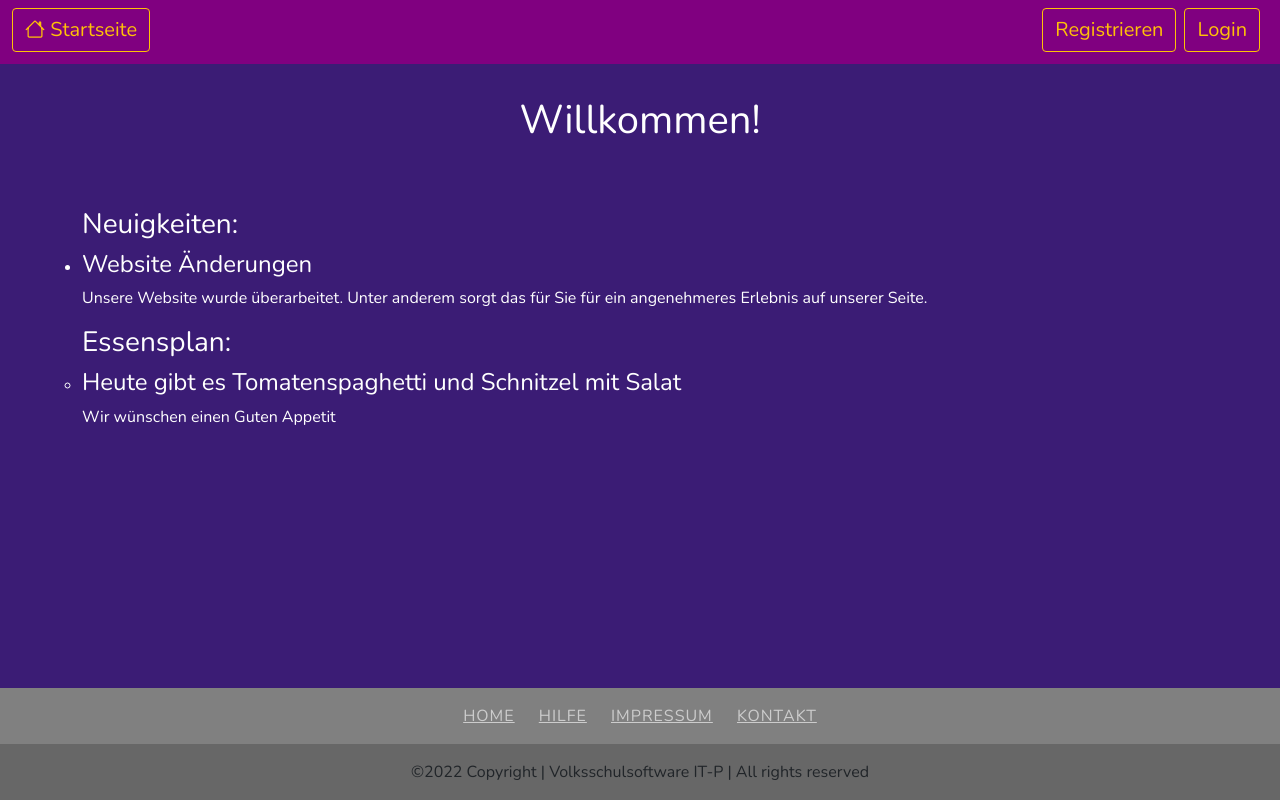
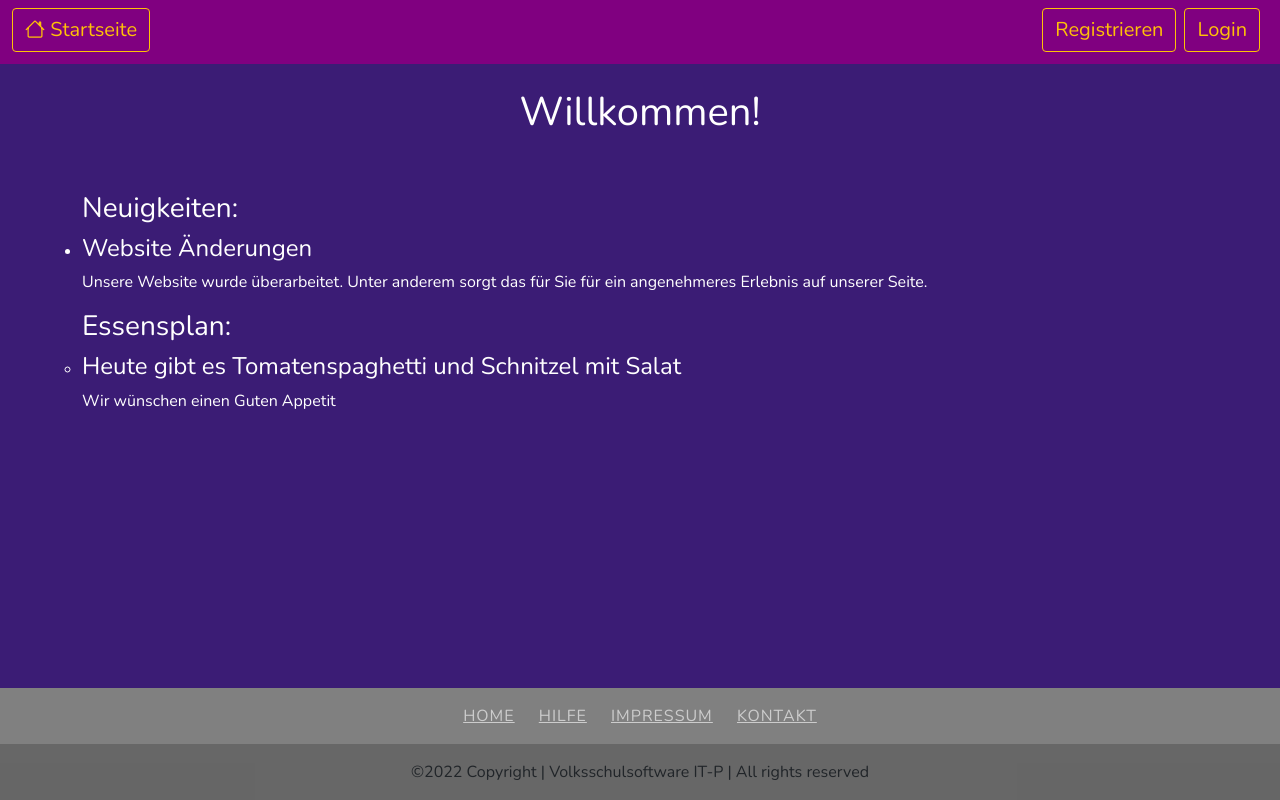
Before and after one commit to Oscavian/ss22-itp-g02, a PHP site: page / in a window 1280 px wide. Run offline with PHP 8.4, Linux system fonts and the light colour scheme.

Commit message:
changed navbar and footer css changed styling for common spacing from navbar and footer fixed bug with "enter" eventlistener for login

```diff
--- a/client/assets/css/style.css
+++ b/client/assets/css/index.css
@@ -1,25 +1,20 @@
 /* buttoncolor #ffbb33 */
 @import url('https://fonts.googleapis.com/css2?family=Nunito');
 
-#navcolor {
+#navbar {
     background-color: purple;
+    margin-bottom: 1.5rem;
 }
 
-#main-body {
+body{
     background-color: #3B1C75;
     font-family: Nunito, sans-serif;
 }
 
-#main-div {
-    margin-top: 6rem;
-    padding-bottom: 100px;
-    color: white;
-}
-
-#main-body h1 {
+body h1 {
     font-weight: 500;
     text-align: center;
-    padding-bottom: 2rem;
+    padding-bottom: 1.5rem;
 }
 
 #footer {
@@ -46,6 +41,21 @@
     text-decoration: none;
 }
 
+#indexFlexWrapper {
+    display: flex;
+    min-height: 100vh;
+    flex-direction: column;
+    justify-content: flex-start;
+}
+
+#indexContent {
+    padding-bottom: 1.5rem;
+}
+
+#indexFooter {
+    margin-top: auto;
+}
+
 /* groups css */
 
 tbody tr:hover {
--- a/client/html-includes/navbar.html
+++ b/client/html-includes/navbar.html
@@ -2,7 +2,7 @@
 
 <login-modal></login-modal>
 
-<nav id="navcolor" class="navbar navbarbottom navbar-dark fixed-top navbar-expand-lg">
+<nav id="navbar" class="navbar navbarbottom navbar-dark navbar-expand-lg">
     <div class="container-fluid mb-auto">
         <button class="navbar-toggler" type="button" data-bs-toggle="collapse" data-bs-target="#navbarSupportedContent"
                 aria-controls="navbarSupportedContent" aria-expanded="false" aria-label="Toggle navigation">
--- a/client/js/login.js
+++ b/client/js/login.js
@@ -94,7 +94,7 @@ function emptyLoginErrors(){
 
 //------Enables enter key to submit login-------
 
-$('#loginModal').on('show.bs.modal', function () {
+$('#loginModal').on('shown.bs.modal', function () {
     document.addEventListener("keydown", enterKey);
 })
 
--- a/client/js/main.js
+++ b/client/js/main.js
@@ -1,6 +1,6 @@
 //load navbar and footer
-$("navbar").load("client/html-includes/navbar.html");
-$("footer").load("client/html-includes/footer.html");
+$("#indexNavbar").load("client/html-includes/navbar.html");
+$("#indexFooter").load("client/html-includes/footer.html");
 
 //Maybe load different page when user is allready logged in?
 loadPageWithAnimation("client/pages/basic/home.html");
@@ -66,11 +66,9 @@ function loadPage(title, path){
 }
 
 function loadPageWithAnimation(path){
-    $("footer").fadeOut("fast");
-    $("#main-div").fadeOut("fast", function(){
-        $("#main-div").load(path, function(){
-            $("#main-div").fadeIn("fast");
-            $("footer").fadeIn("fast");
+    $("#indexContent").fadeOut("fast", function(){
+        $("#indexContent").load(path, function(){
+            $("#indexContent").fadeIn("fast");
         })
     });
 }
--- a/client/pages/chat/chat-idee.html
+++ b/client/pages/chat/chat-idee.html
@@ -41,7 +41,7 @@
     </nav>
 </header>
 <body>
-    <div id="main-body" class="container text-white">
+    <div id="chat-main-body" class="container text-white">
         </br></br><br><br>
         <h1 class="text-center">Willkommen im Chat!</h1></br>
 
--- a/client/pages/chat/chat.html
+++ b/client/pages/chat/chat.html
@@ -40,7 +40,7 @@
     </nav>
 </header>
 <body>
-    <div id="main-body" class="container text-white">
+    <div id="chat-main-body" class="container text-white">
         </br></br><br><br>
         <h1 class="text-center">Willkommen im Chat!</h1></br>
         <div class="row container d-flex justify-content-center">
@@ -51,7 +51,7 @@
             </div>
         </div>
     </div>
-    <div class="text-center pt-3" id="footer">
+    <div class="text-center pt-3" id="chat-footer">
         <p class="links">
             <a href="../../../index.html">Home</a>
             <a href="../basic/help.html">Hilfe</a>
--- a/client/pages/user/account-info.html
+++ b/client/pages/user/account-info.html
@@ -1,10 +1,10 @@
 <script src="client/js/account-info.js" defer></script>
 
-<div id="main-body" class="container text-dark">
+<div id="account-main-body">
     <h1 class="text-center text-white">Dein Account</h1>
 
-    <section style="background-color: #eee; margin-bottom: 20px">
-        <div class="container p-4">
+    <section style="background-color: #eee;">
+        <div class="container p-4 text-dark">
           <div class="row">
             <div class="col-lg-4">
               <div class="card">
--- a/client/pages/user/register.html
+++ b/client/pages/user/register.html
@@ -1,6 +1,6 @@
 <script src="client/js/register.js" defer></script>
 
-<div id="main-body" class="container text-white">
+<div id="register-main-body">
   <h1 class="text-center">Registrierung</h1>
   <h5>Please fill out the form below</h5>
   <h5>All fields are mandatory</h5>
@@ -59,9 +59,8 @@
       <label for="user" class="col-sm-2 col-form-label col-form-label-lg"></label>
         <div class="col-sm-10">
           <button type="button" class="btn btn-lg btn-warning" id="submitRegistry" name="submit" value="submit" onclick="checkRegisterInput()">Submit</button>
+          <h5 style="display: inline; margin-left: 10px; vertical-align: middle;" id="post-response">Test</h5>
         </div>
     </div>
   </form>
-  <br>
-  <div id="post-response"></div>
 </div>
--- a/index.html
+++ b/index.html
@@ -8,17 +8,26 @@
           integrity="sha384-EVSTQN3/azprG1Anm3QDgpJLIm9Nao0Yz1ztcQTwFspd3yD65VohhpuuCOmLASjC" crossorigin="anonymous">
     <link href="https://fonts.googleapis.com/css2?family=Nunito:wght@300" rel="stylesheet">
     <link rel="stylesheet" href="https://cdn.jsdelivr.net/npm/bootstrap-icons@1.8.1/font/bootstrap-icons.css">
-    <link rel="stylesheet" href="client/assets/css/style.css">
+    <link rel="stylesheet" href="client/assets/css/index.css">
     <title>Home</title>
 </head>
-<header>
-    <navbar></navbar>
-</header>
-<body id="main-body">
-<div id="main-div" class="container">
-    <!-- Page -->
+
+<body>
+<div id="indexFlexWrapper">
+    <div id="indexNavbar">
+        <!-- Navbar -->
+    </div>
+    <div id="indexContentFlex">
+        <div class="container text-white" id="indexContent">
+            <!-- Page -->
+        </div>
+    </div>
+    <div id="indexFooter">
+        <!-- Footer -->
+    </div>
 </div>
-<footer style="position: fixed; bottom: 0; width: 100%;"></footer>
+</body>
+
 <script src="https://cdn.jsdelivr.net/npm/bootstrap@5.0.2/dist/js/bootstrap.bundle.min.js"
 integrity="sha384-MrcW6ZMFYlzcLA8Nl+NtUVF0sA7MsXsP1UyJoMp4YLEuNSfAP+JcXn/tWtIaxVXM"
 crossorigin="anonymous"></script>
```
Also changed, not shown: client/pages/user/create-student-account.html (+5 -8 lines).
